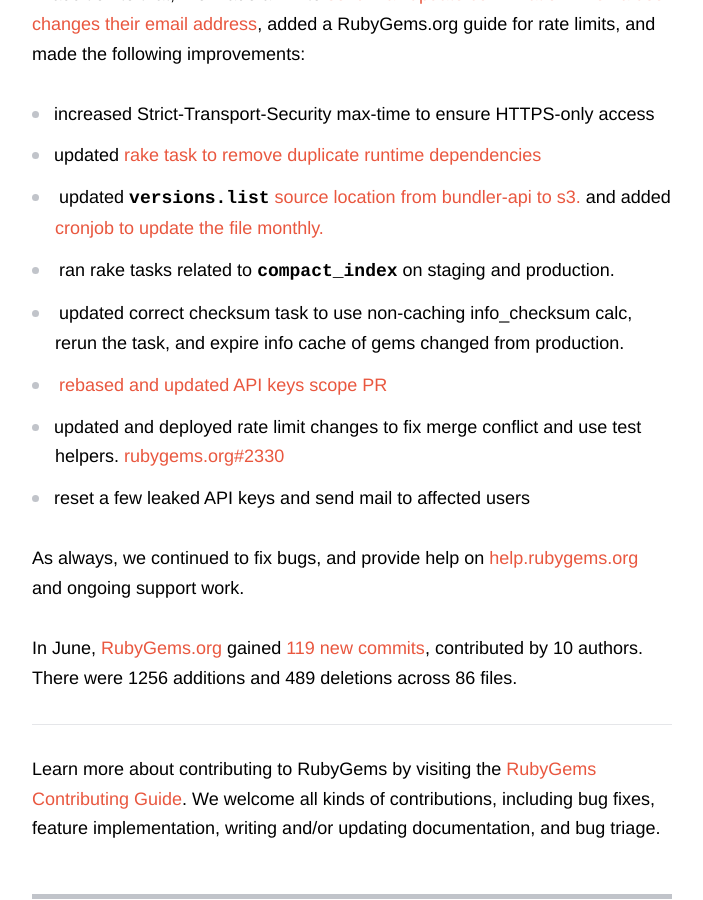
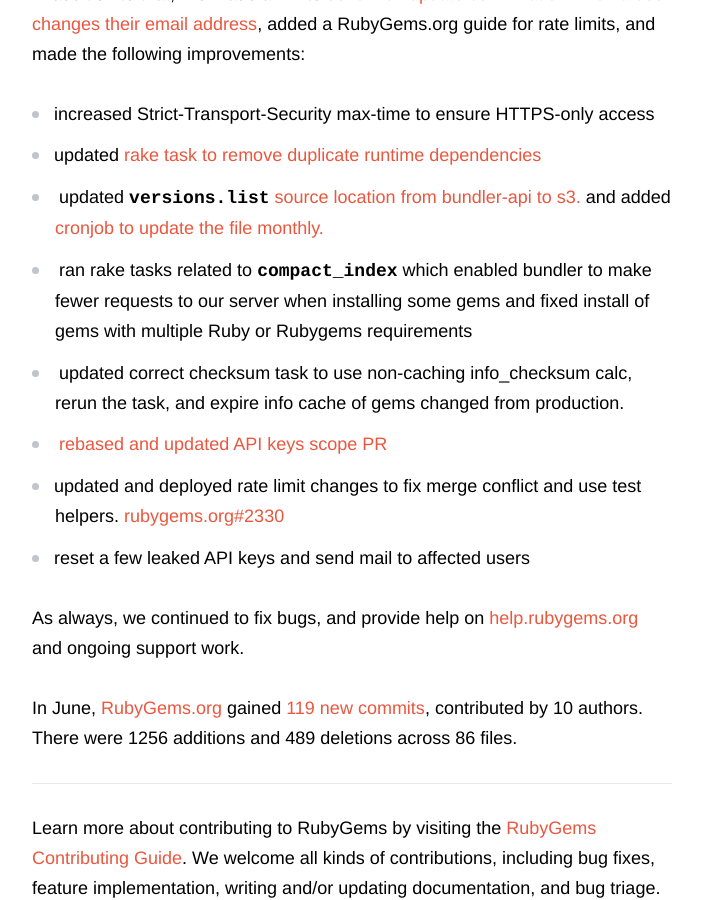
Before and after one commit to rubygems/rubygems.github.io, a Jekyll site: the page built from _posts/2020-07-15-june-rubygems-update.md, in a window 1280 px wide and 900 px high, scrolled down 1808 px. Shown: the whole window, without its empty margins (438-1141 px from the left). Built offline with Jekyll 4.4.1, drawn with Linux system fonts in a browser that asks for light colours; comment, search, counter and statistics services are not loaded.

Commit message:
Update _posts/2020-07-15-june-rubygems-update.md
Co-authored-by: Aditya Prakash <aditya.prakash132@gmail.com>

```diff
--- a/_posts/2020-07-15-june-rubygems-update.md
+++ b/_posts/2020-07-15-june-rubygems-update.md
@@ -35,7 +35,7 @@
 - updated [rake task to remove duplicate runtime dependencies](https://github.com/rubygems/rubygems.org/pull/2382)
 - updated `versions.list` [source location from bundler-api to s3.](https://github.com/rubygems/rubygems.org/pull/2380) and added [cronjob to update the file monthly.](https://github.com/rubygems/rubygems.org/pull/2403)
 
-- ran rake tasks related to `compact_index` on staging and production.
+- ran rake tasks related to `compact_index` which enabled bundler to make fewer requests to our server when installing some gems and fixed install of gems with multiple Ruby or Rubygems requirements
 
 - updated correct checksum task to use non-caching info_checksum calc, rerun the task, and expire info cache of gems changed from production.
 
```
